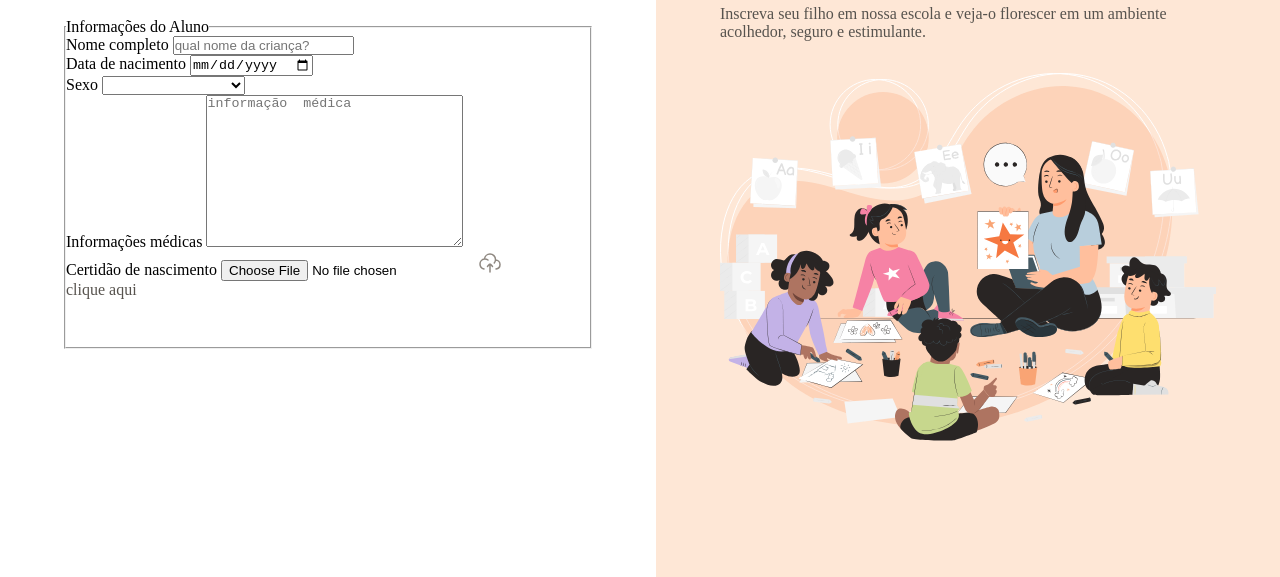
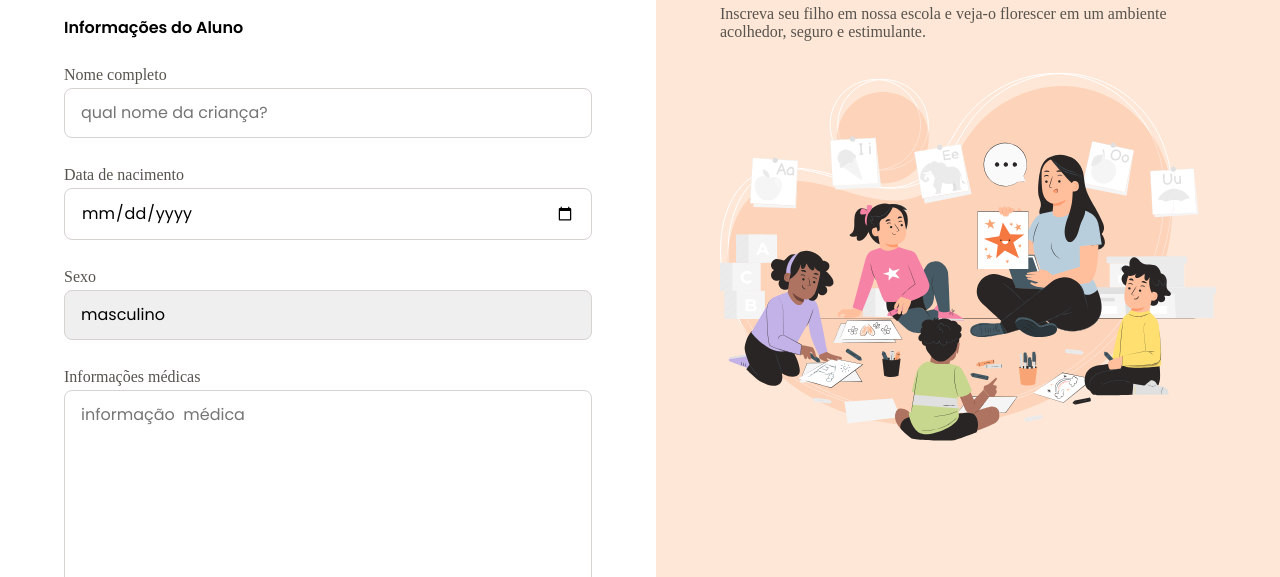
Before and after one commit to martinsromao/formulario-html, a plain HTML site: page index.html in a window 1280 px wide. Shown: the part 223-800 px from the top of the page. Drawn offline with Linux system fonts and the light colour scheme.

Commit message:
inciando css do form

```diff
--- a/index.html
+++ b/index.html
@@ -38,7 +38,7 @@
           <div class="select-wrapper">
             <label for="sexo">Sexo</label>
             <select name="sexo" id="sexo">
-              <option value=""></option>
+
               <option value="masculine">masculino</option>
               <option value="famale">feminino</option>
               <option value="outros">prefiro não reponder</option>
--- /dev/null
+++ b/style/form.css
@@ -0,0 +1,36 @@
+
+fieldset{
+  border: none;
+  display: grid;
+  gap: 1.5rem;
+  div{
+    display: grid;
+
+  }
+}
+legend{
+  font: 600  16px/1.25 var(--font-famaly);
+  margin-bottom: 1.5rem;
+}
+input,textarea,select{
+  appearance: none;
+  width: 100%;
+  border-radius: .5rem;
+  padding: .75rem 1rem;
+  border: 1px  solid var(--stroke-default);
+  font: var(--text-sm);
+
+}
+label{
+  color: var(--text-secondary);
+  display: block;
+  margin-block: .25rem;
+  font: var(--text);
+}
+input:focus,
+textarea:focus,
+section:focus{
+  outline: .25rem solid var(--surface-secondary);
+  border: .125rem solid  var(--stroke-highlight);
+  outline-offset: .1px;
+}
--- a/style/global.css
+++ b/style/global.css
@@ -1,6 +1,6 @@
 :root{
  --font-famaly:"Poppins", sans-serif;
---text: 400 1rem/1.5 var(--font-famaly);
+--text-sm: 400 1rem/1.5 var(--font-famaly);
 --text:  400 875/1.4 var(--font-famaly);
 
 --text-primary:  #292524 ;
--- a/style/index.css
+++ b/style/index.css
@@ -1,2 +1,3 @@
 @import url(global.css);
 @import url(layout.css);
+@import url(form.css);
```
